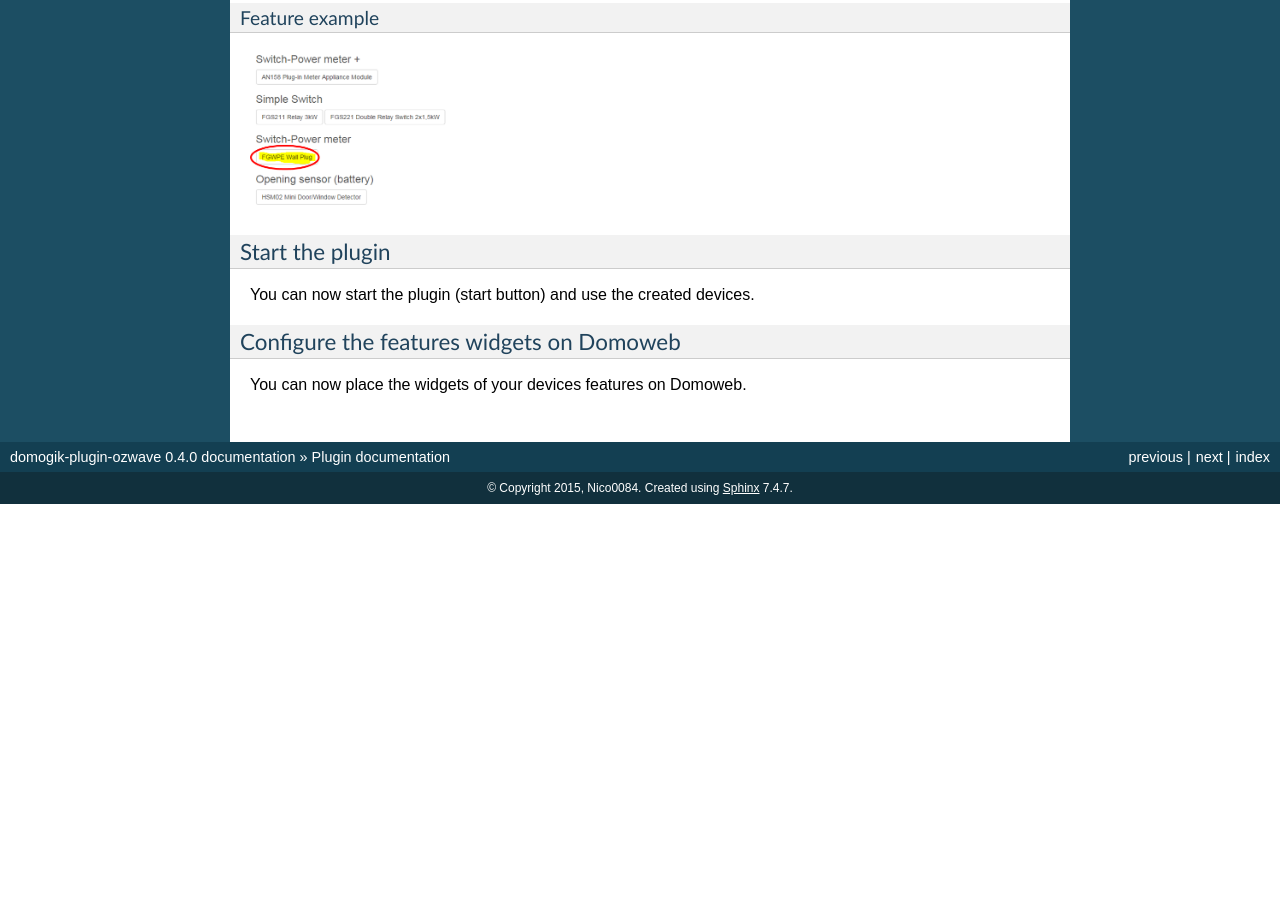
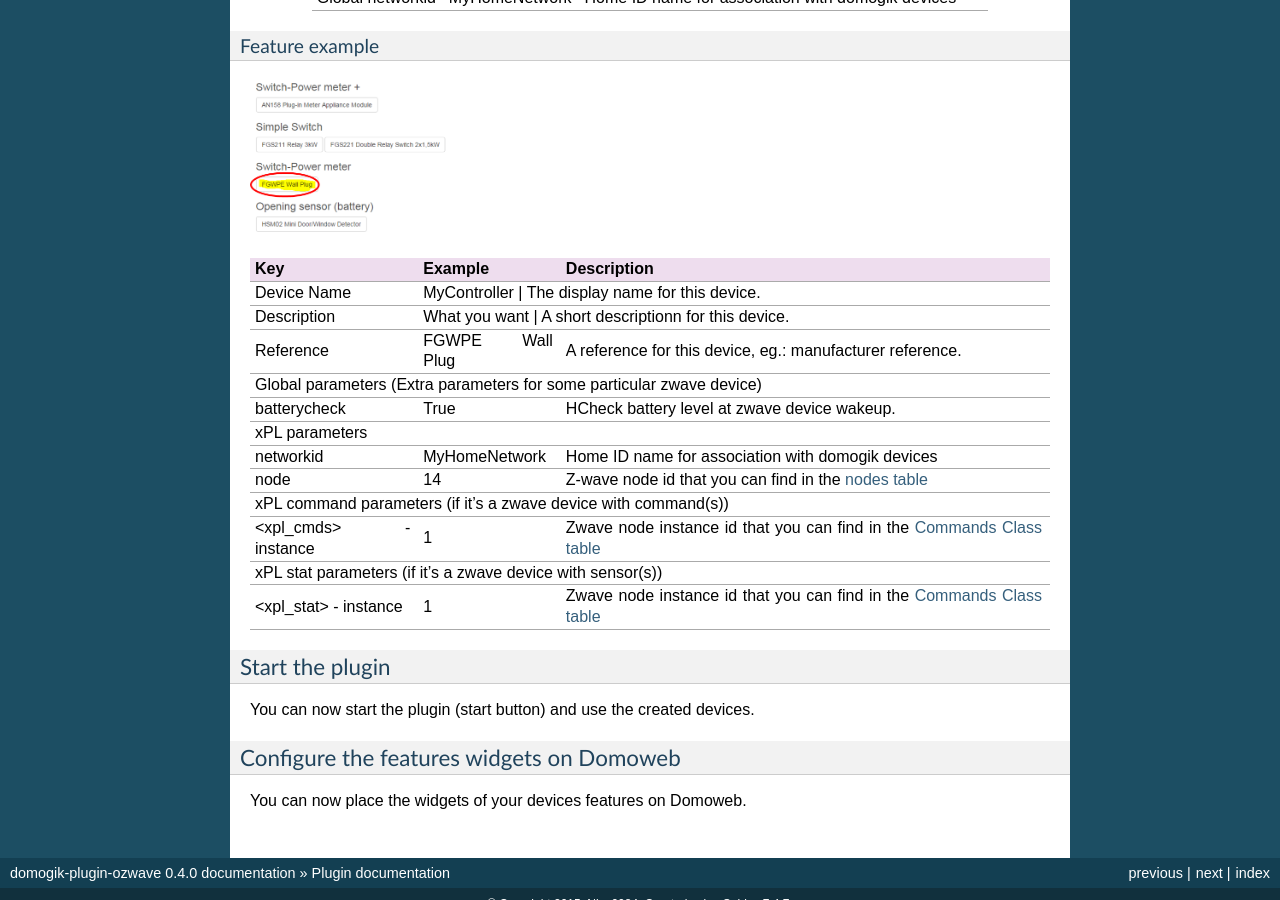
Before and after one commit to Nico0084/domogik-plugin-ozwave, a Sphinx documentation site: the page built from docs/ozwave.txt, in a window 1280 px wide and 900 px high, scrolled down 6977 px. Built offline with Sphinx 7.4.7, drawn with Linux system fonts in a browser that asks for light colours; before the commit the page ends 7481 px from its top, so only the background shows below that; some of the changed text lies outside the part shown.

```diff
--- a/docs/ozwave.txt
+++ b/docs/ozwave.txt
@@ -45,7 +47,7 @@ Detailed architecture
 Dependencies
 ============
 
-- `Python-openzwave https://github.com/OpenZWave/python-openzwave>`_ (>=0.3.5)
+- `Python-openzwave <https://github.com/OpenZWave/python-openzwave>`_ (>=0.3.5)
 - `tailer 0.3 library for Python <https://pypi.python.org/pypi/tailer>`_ (>=0.2.1)
 
 Controller/devices Compatibility List
@@ -388,7 +390,7 @@ Feature example
 | Device Name           | MyController    | The display name for this device.                                            |
 +-----------------------+------------------------------------------------------------------------------------------------+
 | Description           | What you want   | A short descriptionn for this device.                                        |
-+-----------------------+-----------------+----------------------------------------------------------------------------+
++-----------------------+-----------------+------------------------------------------------------------------------------+
 | Reference             | FGWPE Wall Plug |A reference for this device, eg.: manufacturer reference.                     |
 +-----------------------+-----------------+------------------------------------------------------------------------------+
 | Global parameters  (Extra parameters for some particular zwave device)                                                 |
```
Also changed, not shown: other parts of docs/ozwave.txt (+2 -0 lines), docs/contents.txt (deleted, +0 -15 lines), .travis.yml (added), docs/ozwave_principe-schema.png.
